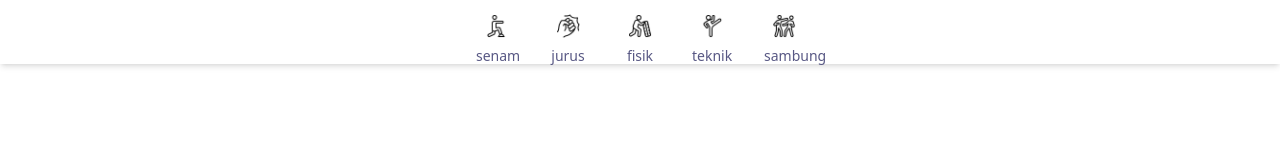
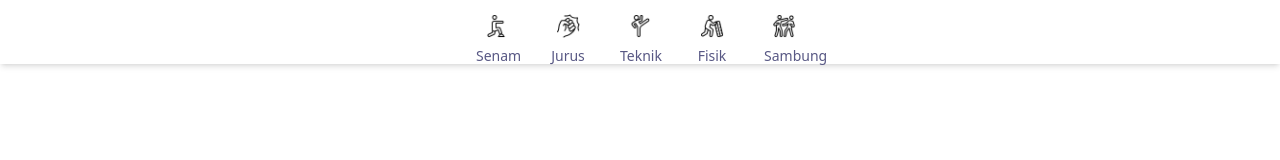
Before and after one commit to RazaqFarhanR/ukt-web-app, a Next.js app in the folder client/: page /penguji/components/Navbar in a window 1280 px wide. Shown: the top 160 px of the page. Built offline with nearby package versions, Linux system fonts and the light colour scheme.

Commit message:
upd: menukar tombol fisik dengan teknik dan kapitalisasi label

```diff
--- a/client/pages/penguji/components/Navbar.jsx
+++ b/client/pages/penguji/components/Navbar.jsx
@@ -31,8 +31,8 @@ const navLinks = [
     links: [
       { label: "senam", icon: <img src={senamLine}></img>, icon2: <img src={senamFill}></img>},
       { label: "jurus",  icon: <img src={jurusLine}></img>, icon2: <img src={jurusFill}></img> },
+      { label: "teknik", icon: <img src={teknikLine}></img>, icon2: <img src={teknikFill}></img> },
       { label: "fisik", icon: <img src={fisikLine}></img>, icon2: <img src={fisikFill}></img> },
-      { label: "teknik", icon: <img src={teknikLine}></img>, icon2: <img src={teknikFill}></img> },
       { label: "sambung", icon: <img src={srcSambungline}></img>, icon2: <img src={srcSambungfill}></img> },
     ]
   }
@@ -50,7 +50,7 @@ function MainNavigation(props) {
             <ul className="flex gap-6">
               {navItem.links.map((link, index) => (
                 <li  onClick={() => setActive(link.label)} >
-                  <div className='flex-col px-1 pt-4 py-2 w-12 items-center justify-center'>
+                  <div className='flex-col px-1 pt-4 py-2 w-12 items-center justify-center capitalize'>
                     <div
                     style = {
                       active === link.label ? {background: '#d4d5d6'} : {background: '#ffffff'}
```
